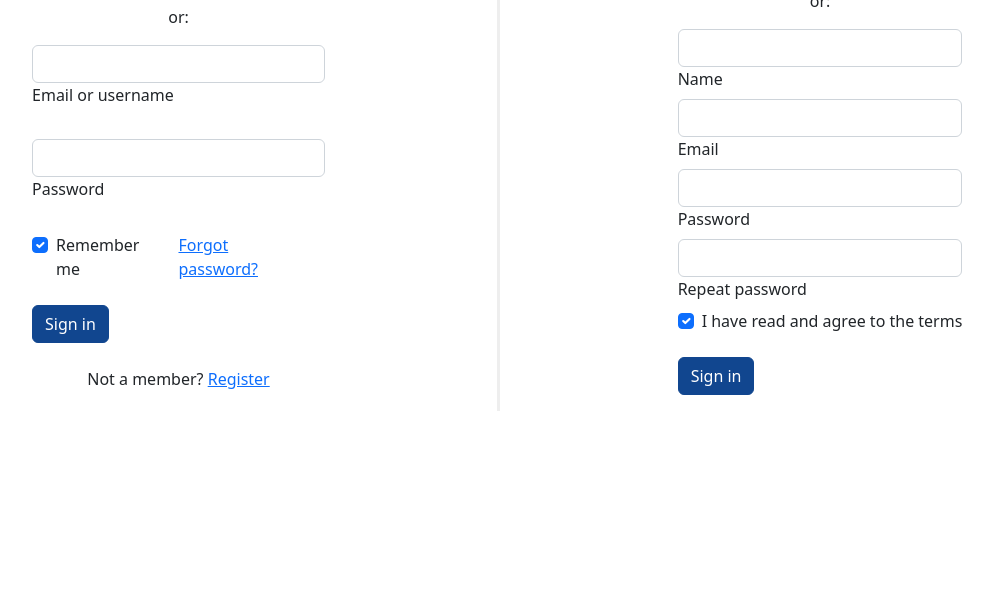
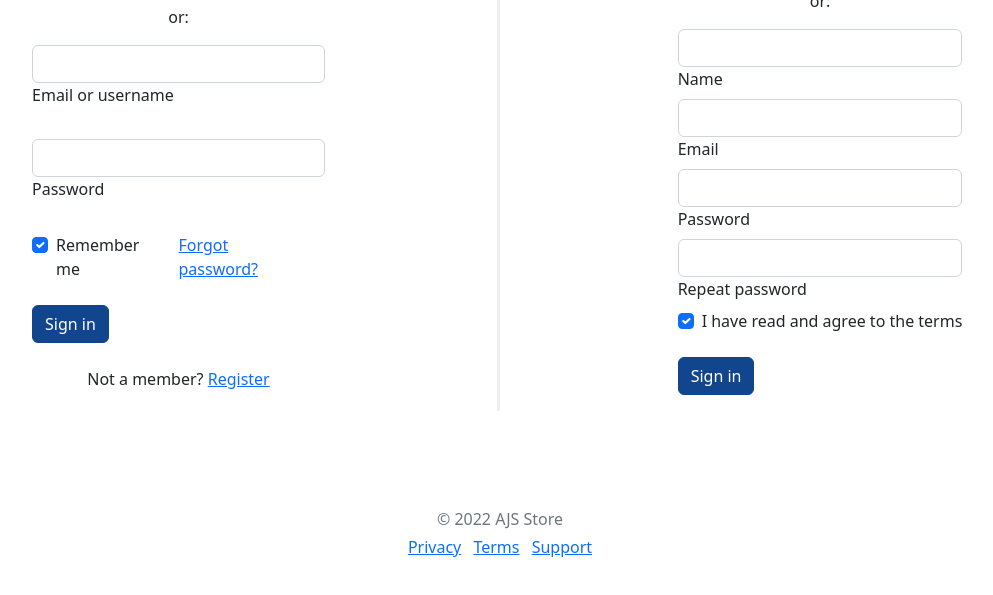
Before and after one commit to GroupWebDevelopment/StoreWebDevUser, a plain HTML site: page index.html in a window 1280 px wide. Shown: the part 209-804 px from the top of the page, without its empty margins (140-1133 px from the left). Drawn offline with nearby package versions, Linux system fonts and the light colour scheme.

Commit message:
Login/Register Page

```diff
--- a/index.html
+++ b/index.html
@@ -11,6 +11,8 @@
     <link href="css/style.css" rel="stylesheet">
     <!-- Icons -->
     <script src="https://kit.fontawesome.com/3f0900afc2.js" crossorigin="anonymous"></script>
+    <!-- Favicon -->
+    <link rel="icon type" type="image/x-icon" href="img/Favicon.ico">
 </head>
 
 
@@ -161,6 +163,17 @@
   <!-- Pills content -->
 
 
+  <footer class="my-5 pt-5 text-muted text-center text-small">
+    <p class="mb-1">&copy; 2022 AJS Store</p>
+    <ul class="list-inline">
+      <li class="list-inline-item"><a href="#">Privacy</a></li>
+      <li class="list-inline-item"><a href="#">Terms</a></li>
+      <li class="list-inline-item"><a href="#">Support</a></li>
+    </ul>
+  </footer>
+</div>
+
+
 
 
 
```
Also changed, not shown: img/Favicon.ico (added).
